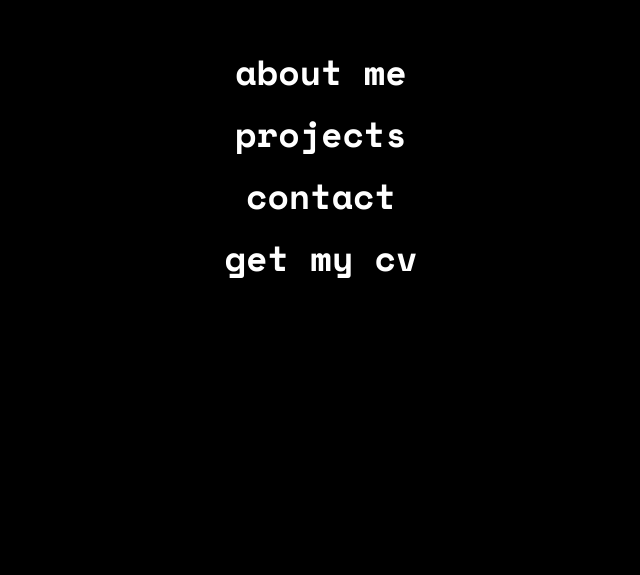
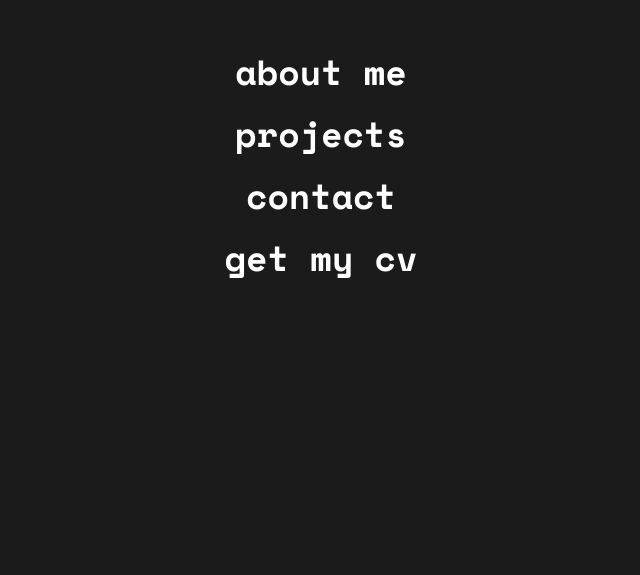
Before and after one commit to ElPatatone/personal-portfolio, a plain HTML site: page index.html in a window 1280 px wide. Shown: the part 225-800 px from the top of the page, without its empty margins (319-959 px from the left). Drawn offline with nearby package versions, Linux system fonts and the light colour scheme.

Commit message:
feat: new color

```diff
--- a/src/style.css
+++ b/src/style.css
@@ -89,8 +89,8 @@ body {
   flex-direction: column;
   justify-content: center;
   align-items: center;
-  background-color: rgb(46, 46, 46);
   font-family: var(--fw-regular);
+  background-color: rgb(27, 27, 27);
   color: white;
 
 
@@ -302,7 +302,6 @@ img {
     flex-direction: column;
     justify-content: center;
     align-items: center;
-    background-color: black;
     font-family: var(--fw-regular);
     color: white;
   }
@@ -533,7 +532,6 @@ img {
     flex-direction: column;
     justify-content: center;
     align-items: center;
-    background-color: black;
     font-family: var(--fw-regular);
     color: white;
   }
@@ -759,7 +757,6 @@ img {
     flex-direction: column;
     justify-content: center;
     align-items: center;
-    background-color: black;
     font-family: var(--fw-regular);
     color: white;
   }
@@ -987,7 +984,6 @@ img {
     flex-direction: column;
     justify-content: center;
     align-items: center;
-    background-color: black;
     font-family: var(--fw-regular);
     color: white;
   }
```
